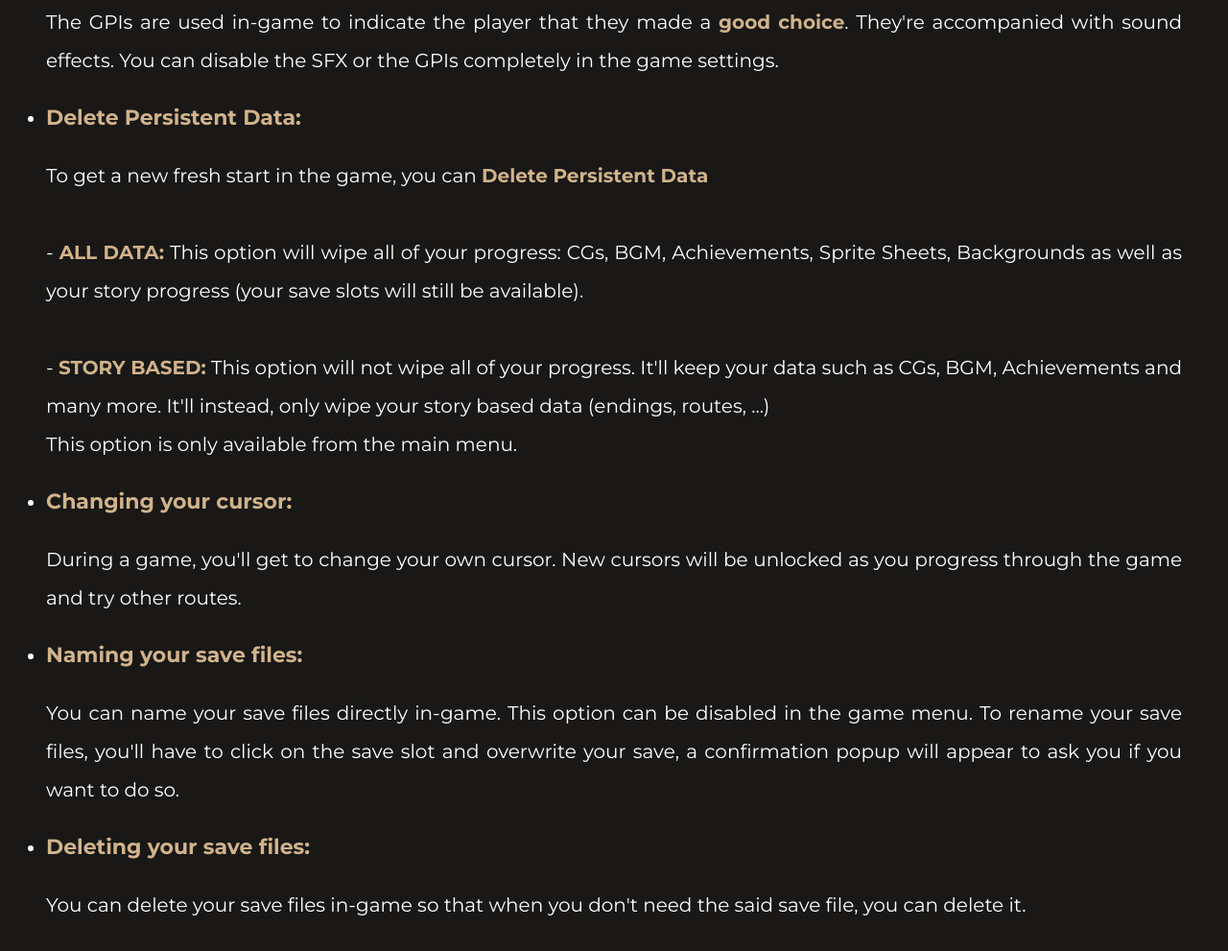
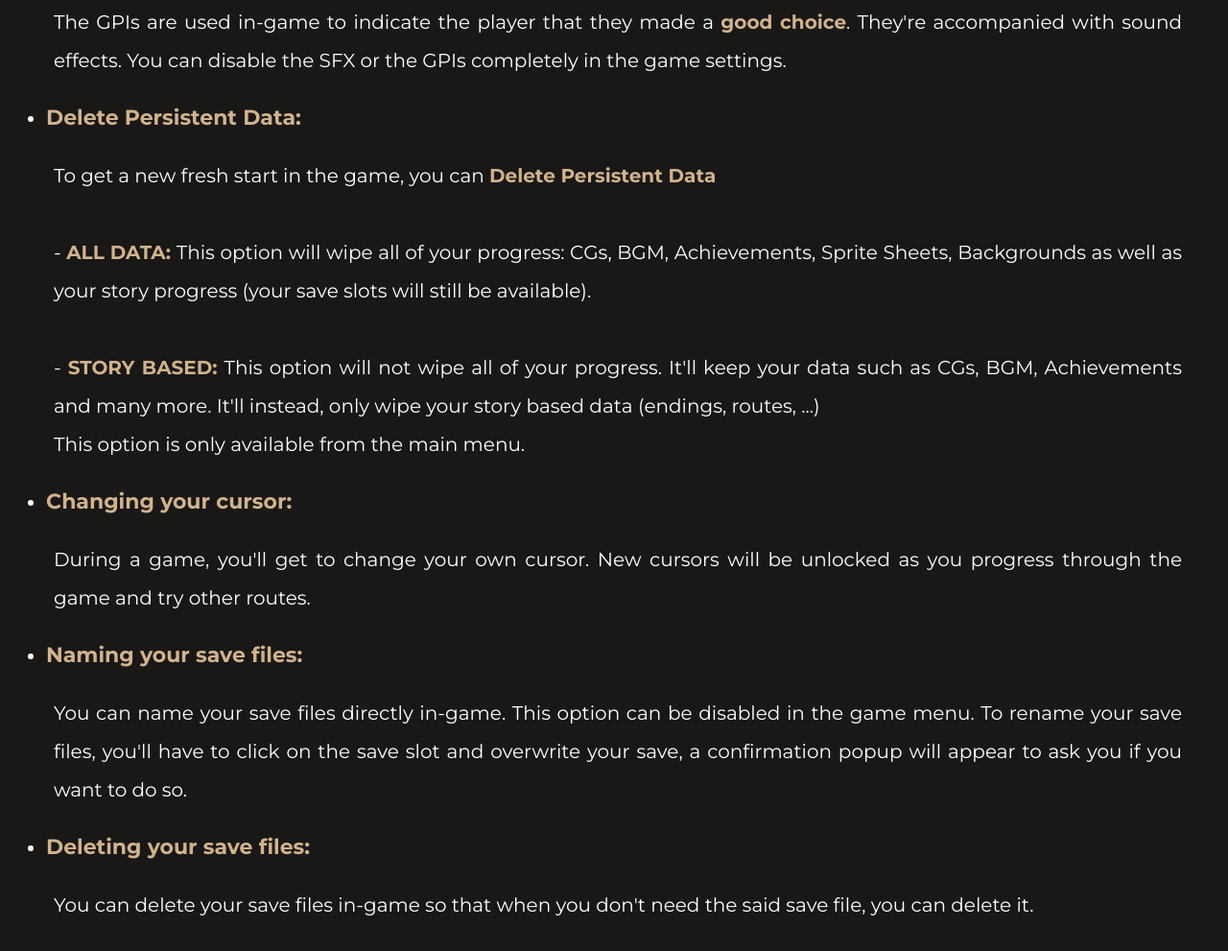
Before and after one commit to natsbarnett/luxiem-dating-sim-options-guide, a plain HTML site: page index.html in a window 1280 px wide. Shown: the part 1781-2772 px from the top of the page at 96% size. Drawn offline with Linux system fonts and the light colour scheme.

Commit message:
mobile still looks wonky help

```diff
--- a/index.html
+++ b/index.html
@@ -128,7 +128,7 @@
         <p class="justify">The GPIs are used in-game to indicate the player that they made a <span class="underline_shortcut">good
                 choice</span>. They're accompanied with sound effects. You can disable the SFX or the GPIs completely in
             the game settings. </p>
-        <li><span class="underline_shortcut title">Delete Persistent Data:</span>
+        <li><span class="underline_shortcut title">Delete Persistent Data:</span></li>
             <p class="justify">To get a new fresh start in the game, you can <span class="underline_shortcut">Delete Persistent
                     Data</span><br><br>
                 - <span class="underline_shortcut">ALL DATA:</span> This option will wipe all of your progress: CGs,
@@ -139,20 +139,16 @@
                 It'll keep your data such as CGs, BGM, Achievements and many more. It'll instead, only wipe your story
                 based data (endings, routes, ...)<br>
                 This option is only available from the main menu.</p>
-        </li>
-        <li><span class="underline_shortcut title">Changing your cursor:</span>
+        <li><span class="underline_shortcut title">Changing your cursor:</span></li>
             <p class="justify">During a game, you'll get to change your own cursor. New cursors will be unlocked as you progress through
                 the game and try other routes.</p>
-        </li>
-        <li><span class="underline_shortcut title">Naming your save files:</span>
+        <li><span class="underline_shortcut title">Naming your save files:</span></li>
             <p class="justify">You can name your save files directly in-game. This option can be disabled in the game menu. To rename
                 your save files, you'll have to click on the save slot and overwrite your save, a confirmation popup
                 will appear to ask you if you want to do so.</p>
-        </li>
-        <li><span class="underline_shortcut title">Deleting your save files:</span>
+        <li><span class="underline_shortcut title">Deleting your save files:</span></li>
             <p class="justify">You can delete your save files in-game so that when you don't need the said save file, you can delete it.
             </p>
-        </li>
     </ul>
 
     <br>
--- a/style/styles.css
+++ b/style/styles.css
@@ -128,6 +128,7 @@ a:hover {
     text-justify: auto;
     max-width: 155vh;
     /**/
+    margin-left: 1vh;
     margin-right: 5vh;
 }
 
```
